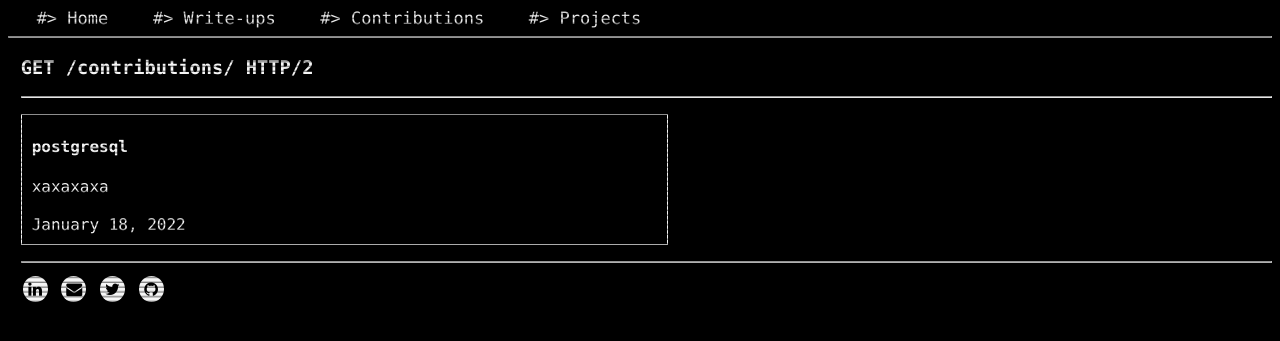
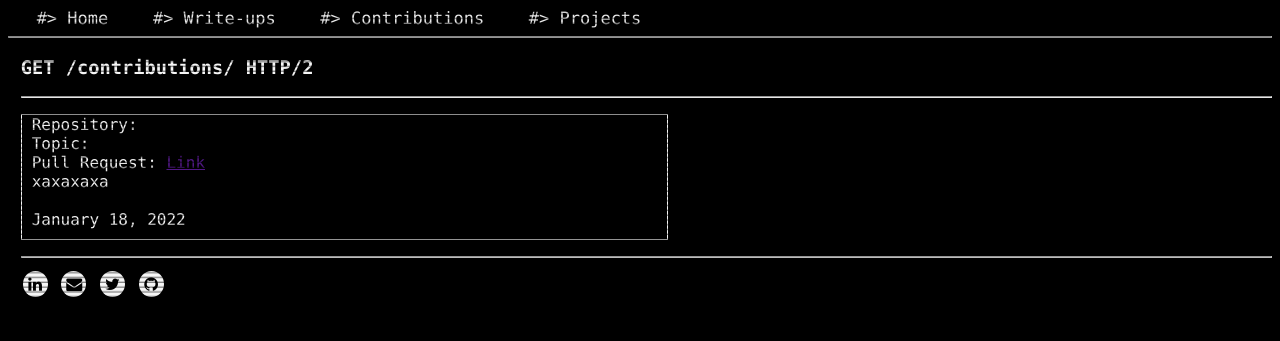
Before and after one commit to dhmosfunk/dhmosfunk.github.io, a Jekyll site: the page built from _pages/contributions.md, in a window 1280 px wide. Shown: the top 341 px of the page. Built offline with Jekyll 4.4.1, drawn with Linux system fonts in a browser that asks for light colours.

Commit message:
add my contrib

```diff
--- a/_layouts/contributions.html
+++ b/_layouts/contributions.html
@@ -9,8 +9,9 @@ layout: default
     <p class="data">
         {% for contributions in site.contributions %}
         <div id="post_data">
-            <h4>{{contributions.title}} </h4>
-
+            Repository: {{contributions.repository}} <br>
+            Topic: {{contributions.topic}} <br>
+            Pull Request: <a href="{{contributions.pullreq}}">Link</a><br>
             {{contributions.desc}} <br><br>
             {{contributions.date | date: "%B %d, %Y"}}
         </div>
--- a/_pages/contributions.md
+++ b/_pages/contributions.md
@@ -1,5 +1,5 @@
 ---
-title: "contributions"
+title: "Contributions"
 layout: contributions
 permalink: /contributions/
 ---
```
Also changed, not shown: contributions/2022-9-11-payloadATsqli.md (added, +7 -0 lines).
